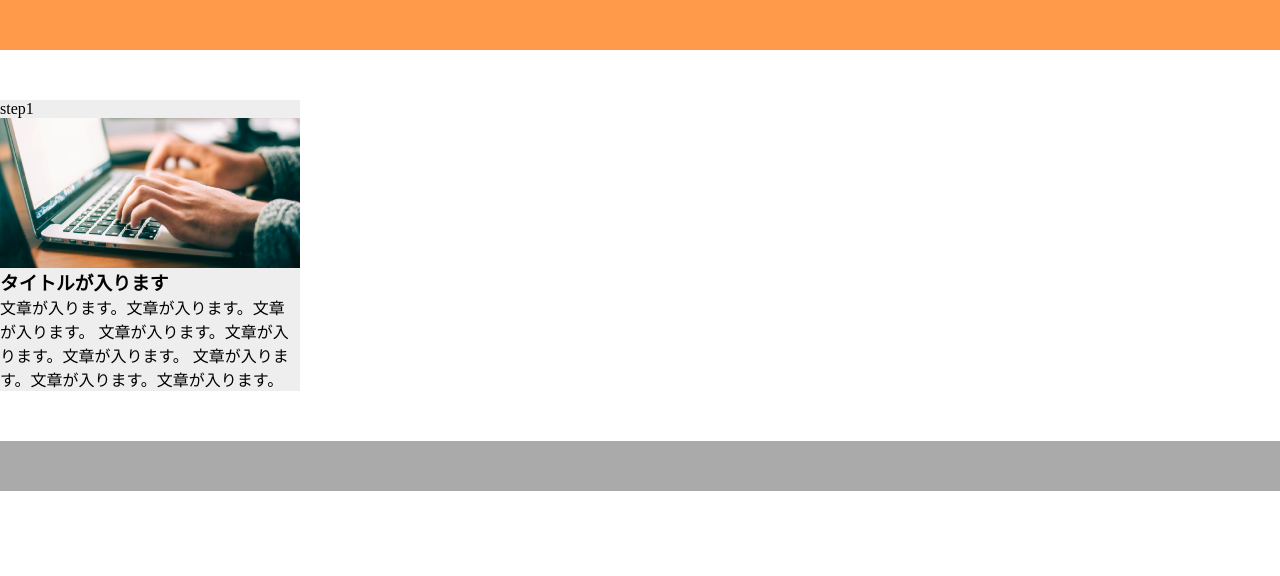
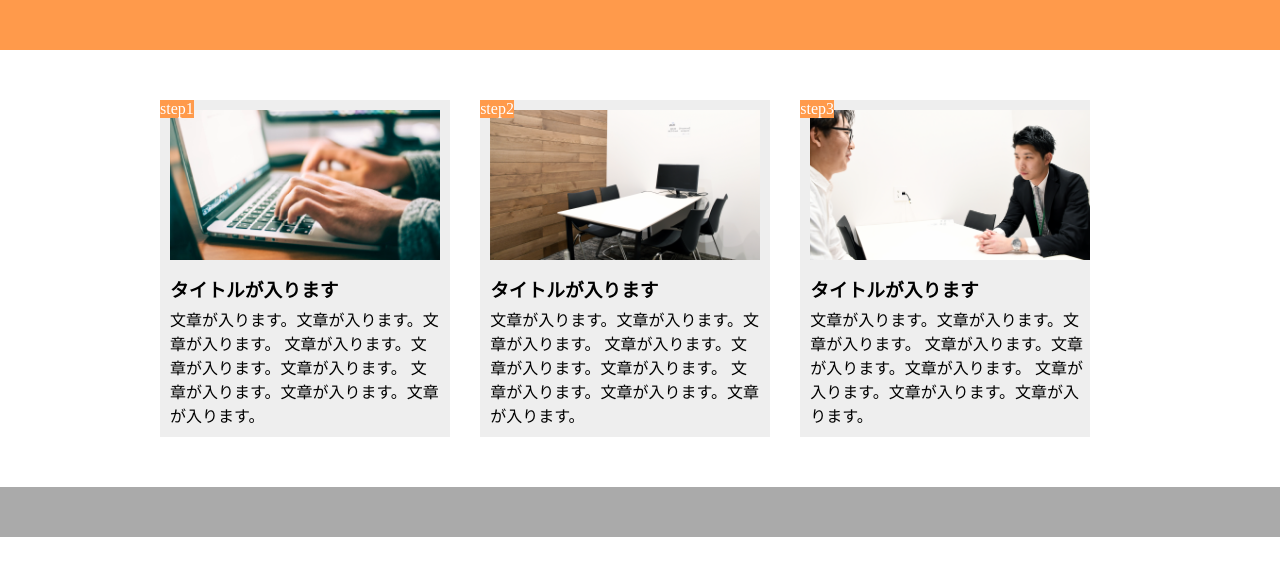
Before and after one commit to kakizakojun/1-10, a plain HTML site: page index.html in a window 1280 px wide. Drawn offline with Linux system fonts and the light colour scheme.

Commit message:
[add]1-102

```diff
--- a/index.html
+++ b/index.html
@@ -8,14 +8,29 @@
   </head>
   <header></header>
   <main>
-    <div class="box">
-      <span class="step">step1</span>
+    <div class="step-box">
+      <span class="step-num">step1</span>
       <div class="box-img1"></div>
       <h3 class="title">タイトルが入ります</h3>
       <p class="text">文章が入ります。文章が入ります。文章が入ります。
       文章が入ります。文章が入ります。文章が入ります。
       文章が入ります。文章が入ります。文章が入ります。</p>
-
+    </div>
+    <div class="step-box">
+      <span class="step-num">step2</span>
+      <div class="box-img2"></div>
+      <h3 class="title">タイトルが入ります</h3>
+      <p class="text">文章が入ります。文章が入ります。文章が入ります。
+      文章が入ります。文章が入ります。文章が入ります。
+      文章が入ります。文章が入ります。文章が入ります。</p>
+    </div>
+    <div class="step-box">
+      <span class="step-num">step3</span>
+      <div class="box-img3"></div>
+      <h3 class="title">タイトルが入ります</h3>
+      <p class="text">文章が入ります。文章が入ります。文章が入ります。
+      文章が入ります。文章が入ります。文章が入ります。
+      文章が入ります。文章が入ります。文章が入ります。</p>
     </div>
 
   </main>
--- a/style.css
+++ b/style.css
@@ -5,29 +5,58 @@
 }
 
 header{
-  width: 100%;
   height:50px;
   background-color: #ff9a4b;
 }
 
 main{
+  display: flex;
   width: 960px;
-  margin-top: 50px;
-  margin-bottom: 50px;
+  margin: 50px auto;
 }
 
-.box{
+.step-box{
   width: 300px;
   background-color: #eee;
+  padding: 10px;
+  margin-right: 30px;
+  position: relative;
 }
 
+.step-box:last-child{
+  padding-right: 0;
+}
 
+.box-img1,
+.box-img2,
+.box-img3{
+  height: 150px;
+  background-position: bottom;
+  background-size: cover;
+}
 
 .box-img1{
-  height: 150px;
   background-image: url(img/flow01.png);
-  background-position: bottom;
-  background-size: cover;
+}
+
+.box-img2{
+  background-image: url(img/flow02.png);
+}
+
+.box-img3{
+  background-image: url(img/flow03.png);
+}
+
+.step-num{
+  position: absolute;
+  top:0;
+  left:0;
+  background-color: #ff9a4b;
+  color: #fff;
+}
+
+.title{
+  margin: 15px 0 5px;
 }
 
 footer{
```
